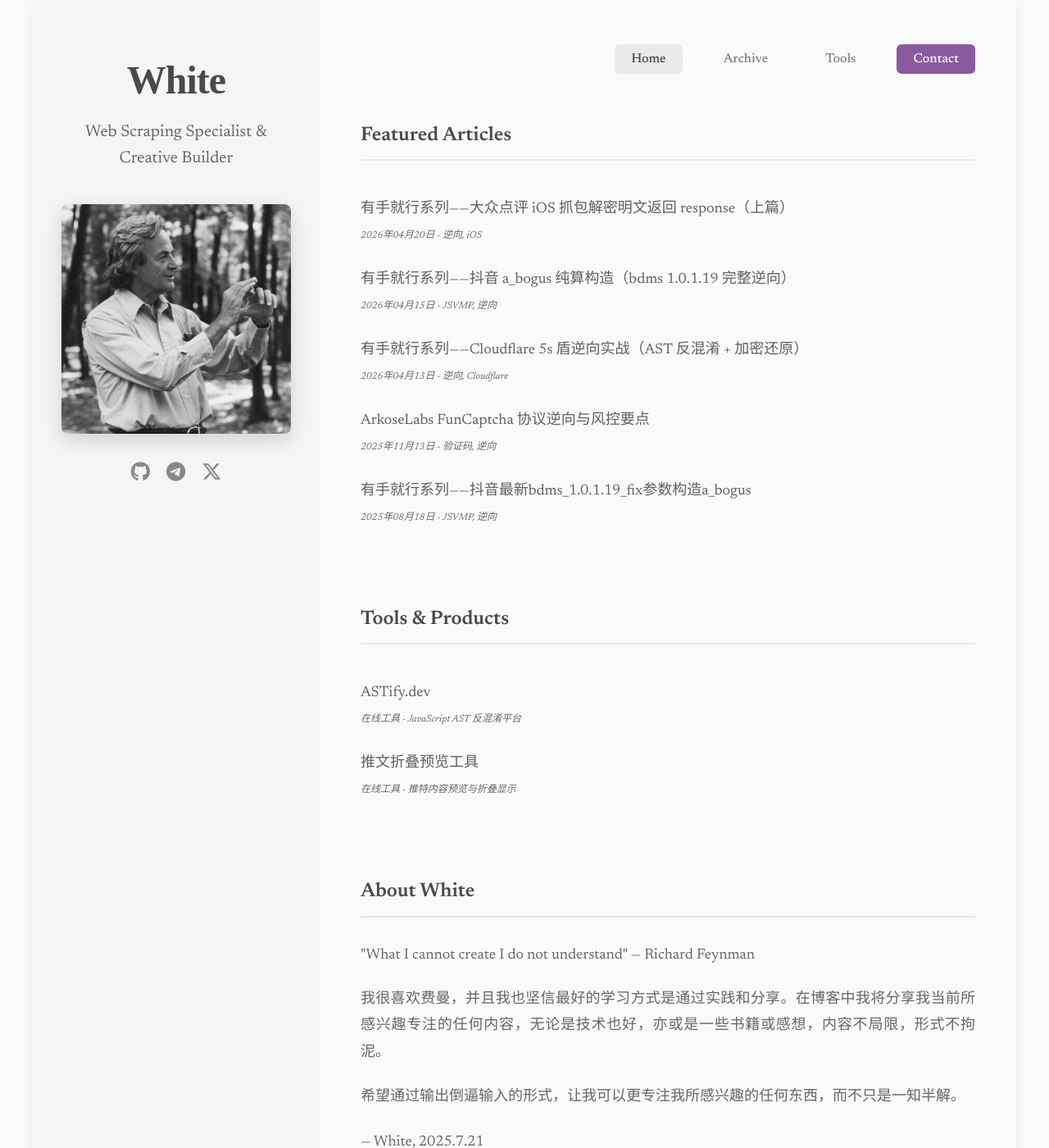
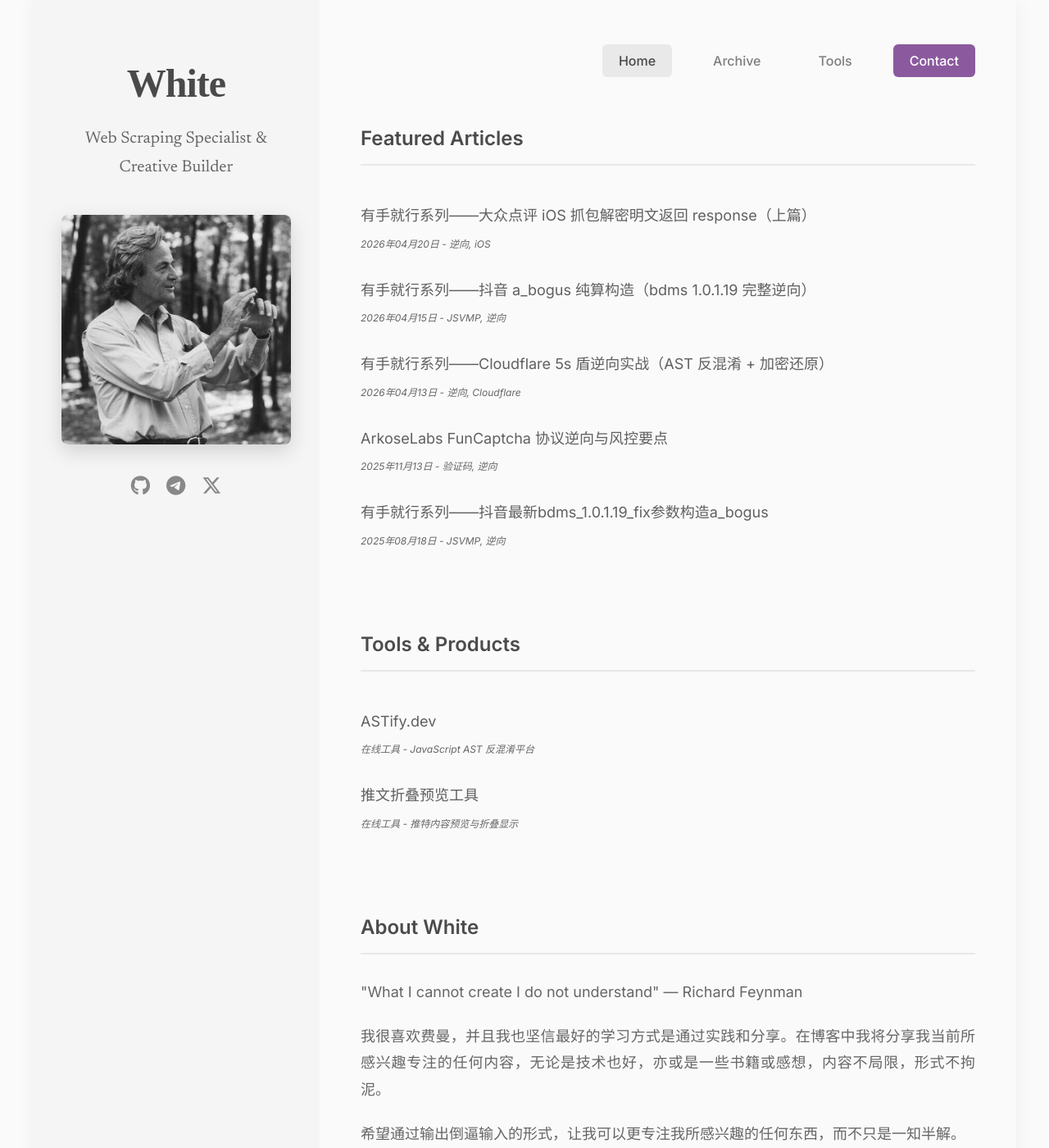
Before and after one commit to haloowhite/blog, a Jekyll site: the page built from index.html, in a window 1280 px wide and 1400 px high. Shown: the whole window at 82% size. Built offline with Jekyll 4.4.1, drawn with Linux system fonts in a browser that asks for light colours; some web fonts are replaced.

Commit message:
style: 正文改用 Inter + 苹方/思源黑体, 加载 Google Fonts 样式表

```diff
--- a/_layouts/default.html
+++ b/_layouts/default.html
@@ -29,6 +29,10 @@
             rel="preconnect"
             href="https://fonts.gstatic.com"
             crossorigin
+    />
+    <link
+            rel="stylesheet"
+            href="https://fonts.googleapis.com/css2?family=Inter:wght@400;500;600;700&family=Noto+Sans+SC:wght@400;500;700&family=Newsreader:ital,wght@0,400;0,600;0,700;1,400&family=Grape+Nuts&family=JetBrains+Mono:wght@400;500;600&display=swap"
     />
 
     <link
--- a/assets/css/main.scss
+++ b/assets/css/main.scss
@@ -132,10 +132,12 @@ $icon-black: #000;
 }
 
 body {
-  font-family: "Newsreader", serif;
+  font-family: "Inter", -apple-system, BlinkMacSystemFont, "Segoe UI",
+               "PingFang SC", "Hiragino Sans GB", "Noto Sans SC",
+               "Microsoft YaHei", system-ui, sans-serif;
   background-color: $off-white;
   color: $text-dark;
-  line-height: 1.6;
+  line-height: 1.75;
   font-feature-settings: "liga" 1, "kern" 1;
   text-rendering: optimizeLegibility;
   -webkit-font-smoothing: antialiased;
```
